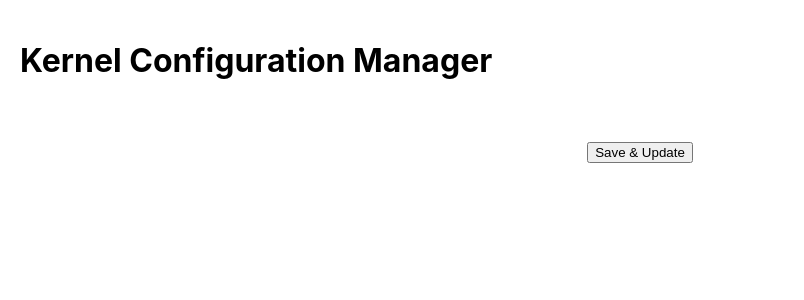
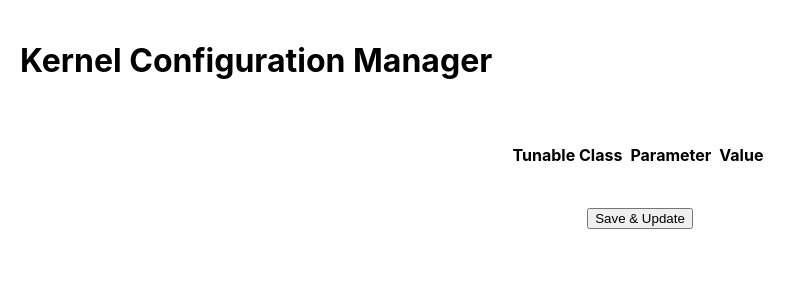
Before and after one commit to jonroeske/csuci_499_kernel_config_manager, a React (Create React App) app in the folder frontend/kernel-config-manager/: page /dashboard in a window 1280 px wide. Shown: the top 300 px of the page, without its empty margins (0-804 px from the left). Built offline with nearby package versions, Linux system fonts and the light colour scheme.

Commit message:
updated dashboard

```diff
--- a/frontend/kernel-config-manager/src/Dashboard.js
+++ b/frontend/kernel-config-manager/src/Dashboard.js
@@ -6,7 +6,18 @@ export default function Dashboard() {
     <h1>Kernel Configuration Manager</h1>
     </div>
 
-
+    <div style={{ padding: 20, display: 'flex', justifyContent: 'center'}}>
+    <table>
+      <thead>
+        <th>Tunable Class</th>
+        <th></th>
+        <th>Parameter</th>
+        <th></th>
+        <th>Value</th>
+        <th></th>
+      </thead>
+    </table>
+    </div>
 
     <div style={{ padding: 20, display: 'flex', justifyContent: 'center'}}>
     <button>Save & Update</button>
```
